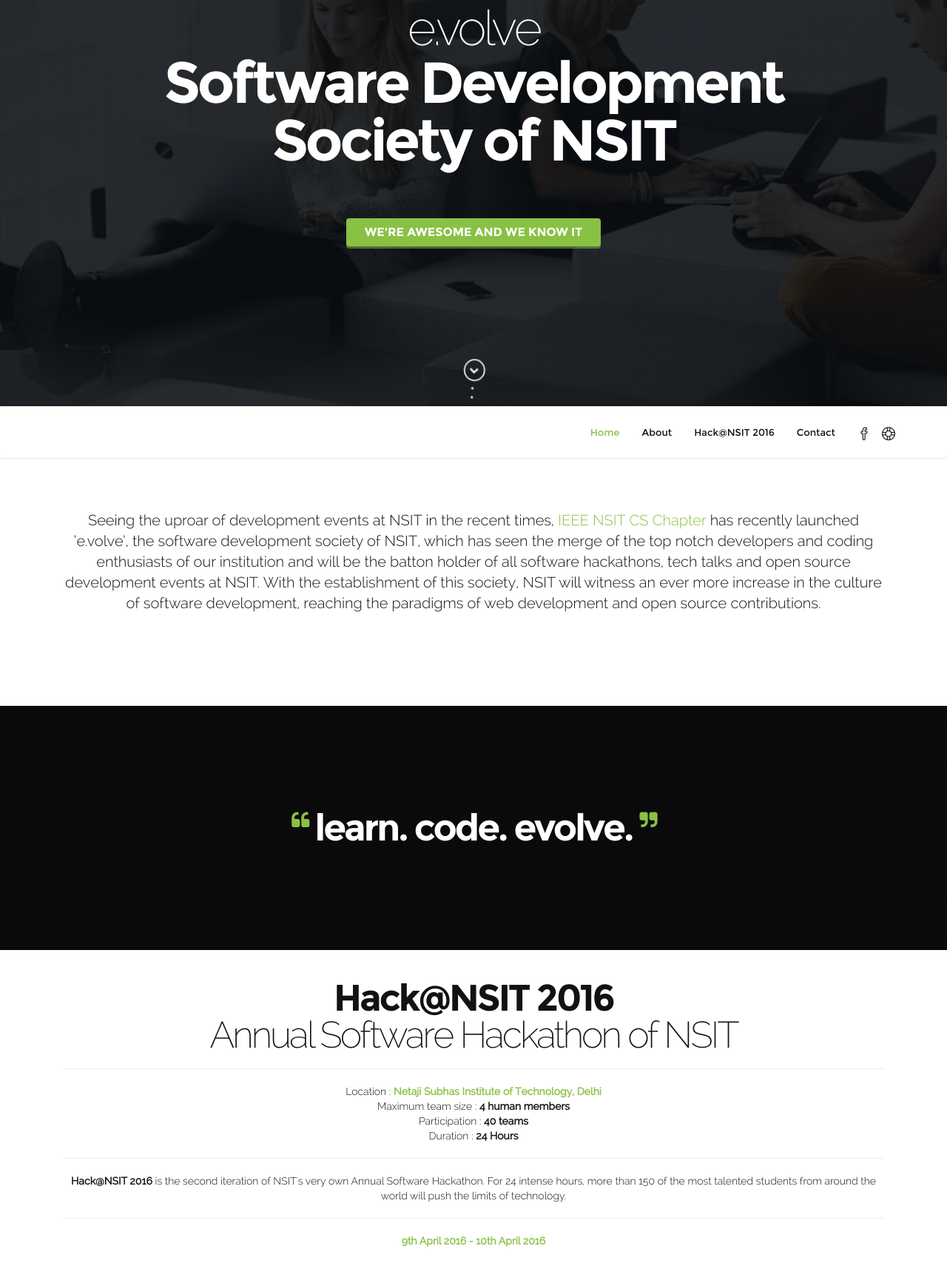
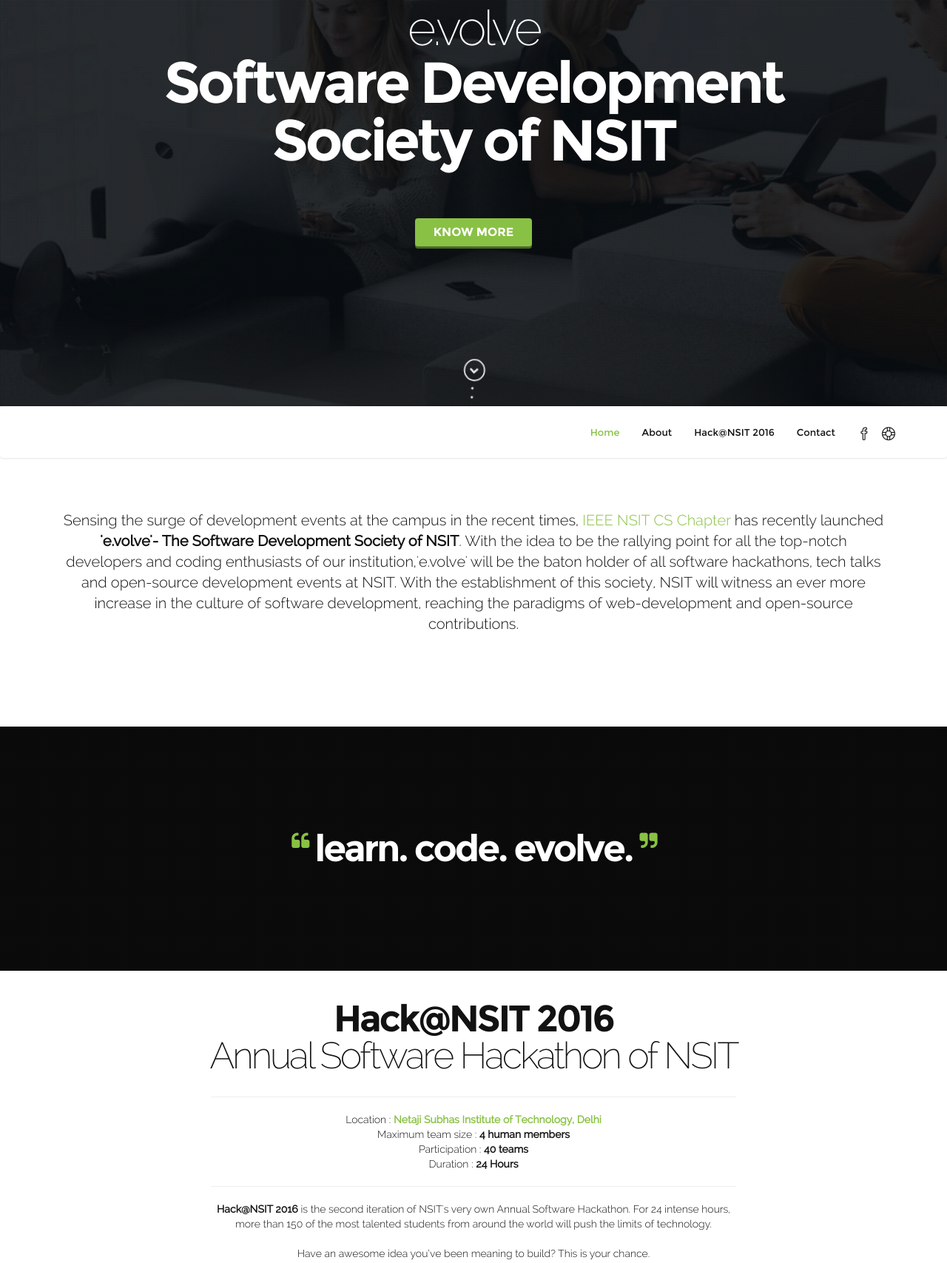
Before and after one commit to mkstn/evolve-website, a PHP site: page / in a window 1280 px wide. Shown: the part 251-1958 px from the top of the page at 74% size. Run offline with PHP 8.4, Linux system fonts and the light colour scheme; some libraries are stand-ins or nearby versions.

Commit message:
information updated

```diff
--- a/index.php
+++ b/index.php
@@ -33,7 +33,7 @@
                 	<div>
                         <h1><small class="white">e.volve</small> <br><strong>Software Development Society of NSIT</strong></h1>
                         <div class="home-btn">
-                            <h4 class="btn-home"><a href="#about">WE'RE AWESOME AND WE KNOW IT</a></h4>
+                            <h4 class="btn-home"><a href="#about">KNOW MORE</a></h4>
                         </div>
                     </div>
             	</div>
@@ -81,7 +81,7 @@
                 <div class="container content">
 
                     <div class="col-lg-12 section-title-about wow fadeInUp">
-                        <p class="lead">Seeing the uproar of development events at NSIT in the recent times, <a href="http://ieeensit.org/about-cs/" target="_blank">IEEE NSIT CS Chapter</a> has recently launched ‘e.volve’, the software development society of NSIT, which has seen the merge of the top notch developers and coding enthusiasts of our institution and will be the batton holder of all software hackathons, tech talks and open source development events at NSIT. With the establishment of this society, NSIT will witness an ever more increase in the culture of software development, reaching the paradigms of web development and open source contributions.</p>
+                        <p class="lead">Sensing the surge of development events at the campus in the recent times, <a href="http://ieeensit.org/about-cs/" target="_blank">IEEE NSIT CS Chapter</a> has recently launched <strong>'e.volve'- The Software Development Society of NSIT</strong>. With the idea to be the rallying point for all the top-notch developers and coding enthusiasts of our institution,'e.volve' will be the baton holder of all software hackathons, tech talks and open-source development events at NSIT. With the establishment of this society, NSIT will witness an ever more increase in the culture of software development, reaching the paradigms of web-development and open-source contributions.</p>
                     </div>
                 </div>
             </section>
@@ -105,6 +105,7 @@
                     <div class="col-lg-12 section-title wow fadeInUp">
                         <br>
                         <h2><strong>Hack@NSIT 2016</strong><br><small>Annual Software Hackathon of NSIT</small></h2>
+                        <div class="col-lg-8 col-lg-offset-2">
                             <p class="lead">
                                 <hr>
                                 Location : <a href="#map"><strong>Netaji Subhas Institute of Technology, Delhi</strong></a><br>
@@ -112,7 +113,7 @@
                                 Participation : <strong>40 teams</strong><br>
                                 Duration : <strong>24 Hours</strong><br>
                                 <hr>
-                            <strong>Hack@NSIT 2016</strong> is the second iteration of NSIT's very own Annual Software Hackathon. For 24 intense hours, more than 150 of the most talented students from around the world will push the limits of technology.
+                                <strong>Hack@NSIT 2016</strong> is the second iteration of NSIT's very own Annual Software Hackathon. For 24 intense hours, more than 150 of the most talented students from around the world will push the limits of technology.<br><br>Have an awesome idea you’ve been meaning to build? This is your chance.<br><br>Keen on learning all about a new piece of technology? Hack@NSIT 2016 is the place to be.<br><br>We bring the most influential mentors, unlimited coffee, wifi, food and an adrenaline fueled environment powered by some of the world’s best companies. Bring your laptops (and it's charger too), creativity, and a desire to make a difference in a big way - all this with a chance to pocket hefty prizes worth Rs. 70k.
                                 <hr>
                                 <strong><a href="http://www.timeanddate.com/worldclock/fixedtime.html?msg=Hack%40NSIT+2016&iso=20160409T10&p1=176" target="_blank">9th April 2016 - 10th April 2016</a></strong>
                                 <h4 class="btn-home">
@@ -120,6 +121,7 @@
                                 </h4>
                                 <hr>
                             </p>
+                        </div>
                     </div>
                 </div>
             </section>
```
Lines whose indentation alone changed are shown as unchanged.
